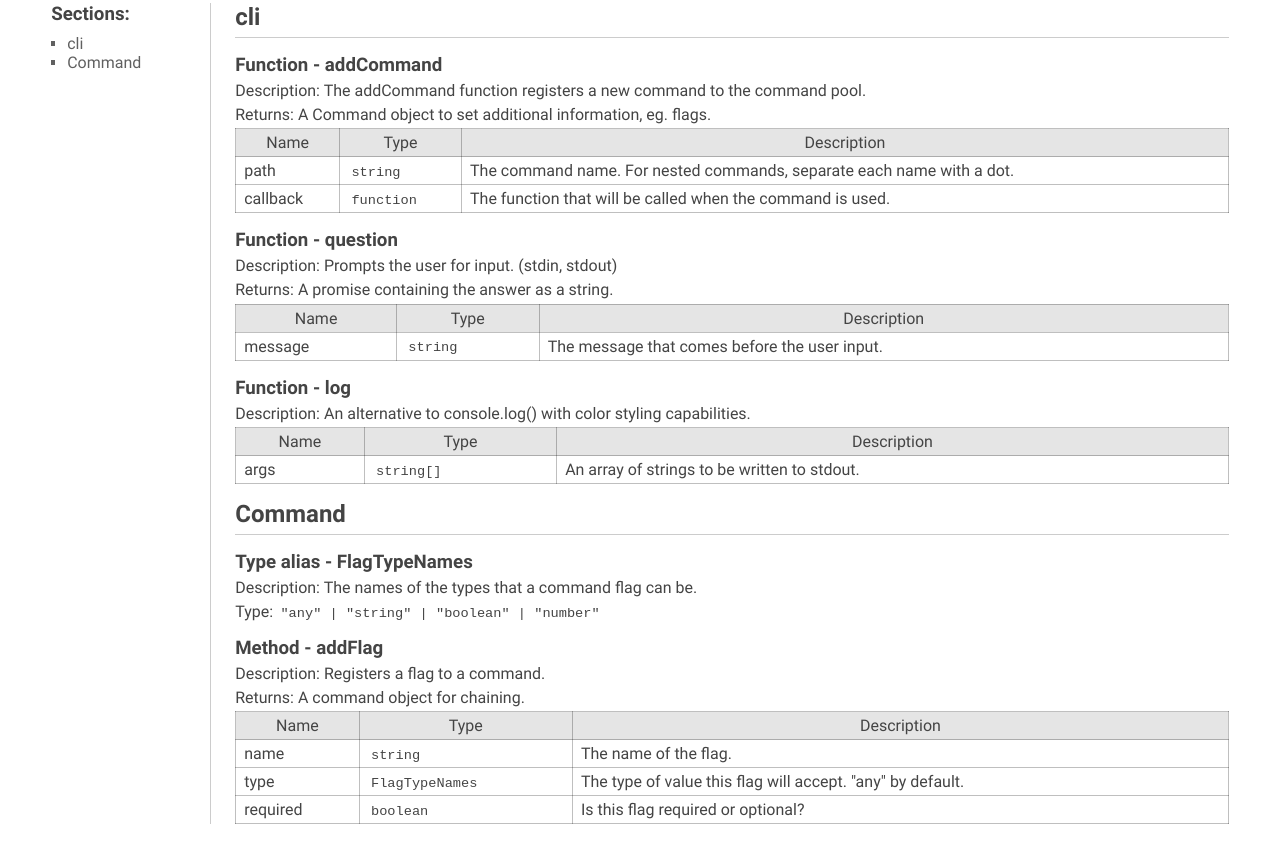
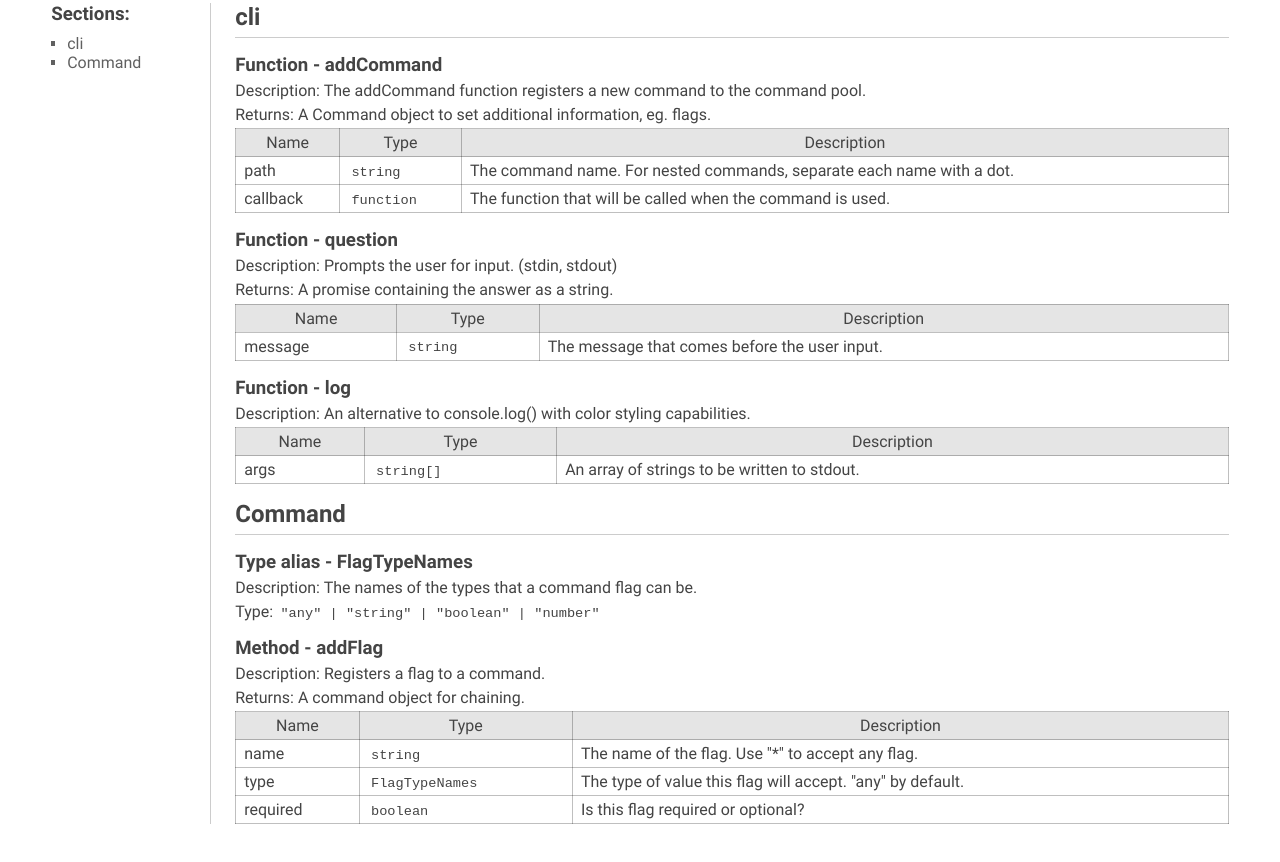
Before and after one commit to thecodeah/quicli, a website: page docs/index.html in a window 1280 px wide. Shown: the part 501-1363 px from the top of the page. Drawn offline with nearby package versions, Linux system fonts and the light colour scheme.

Commit message:
docs: Add mention of the special * flag name in documentation

```diff
--- a/docs/index.html
+++ b/docs/index.html
@@ -155,7 +155,7 @@ cli.addCommand("iam", (flags) => {
                                         <tr>
                                             <td>name</td>
                                             <td><code>string</code></td>
-                                            <td>The name of the flag.</td>
+                                            <td>The name of the flag. Use &quot;*&quot; to accept any flag.</td>
                                         </tr>
                                         <tr>
                                             <td>type</td>
--- a/src/production/commands.ts
+++ b/src/production/commands.ts
@@ -43,7 +43,7 @@ class Command {
 
     /**
      * Registers a flag to a command.
-     * @param name The name of the flag.
+     * @param name The name of the flag. Use "*" to accept any flag.
      * @param type The type of value this flag will accept. "any" by default.
      * @param required Is this flag required or optional?
      * @returns A command object for chaining.
```
